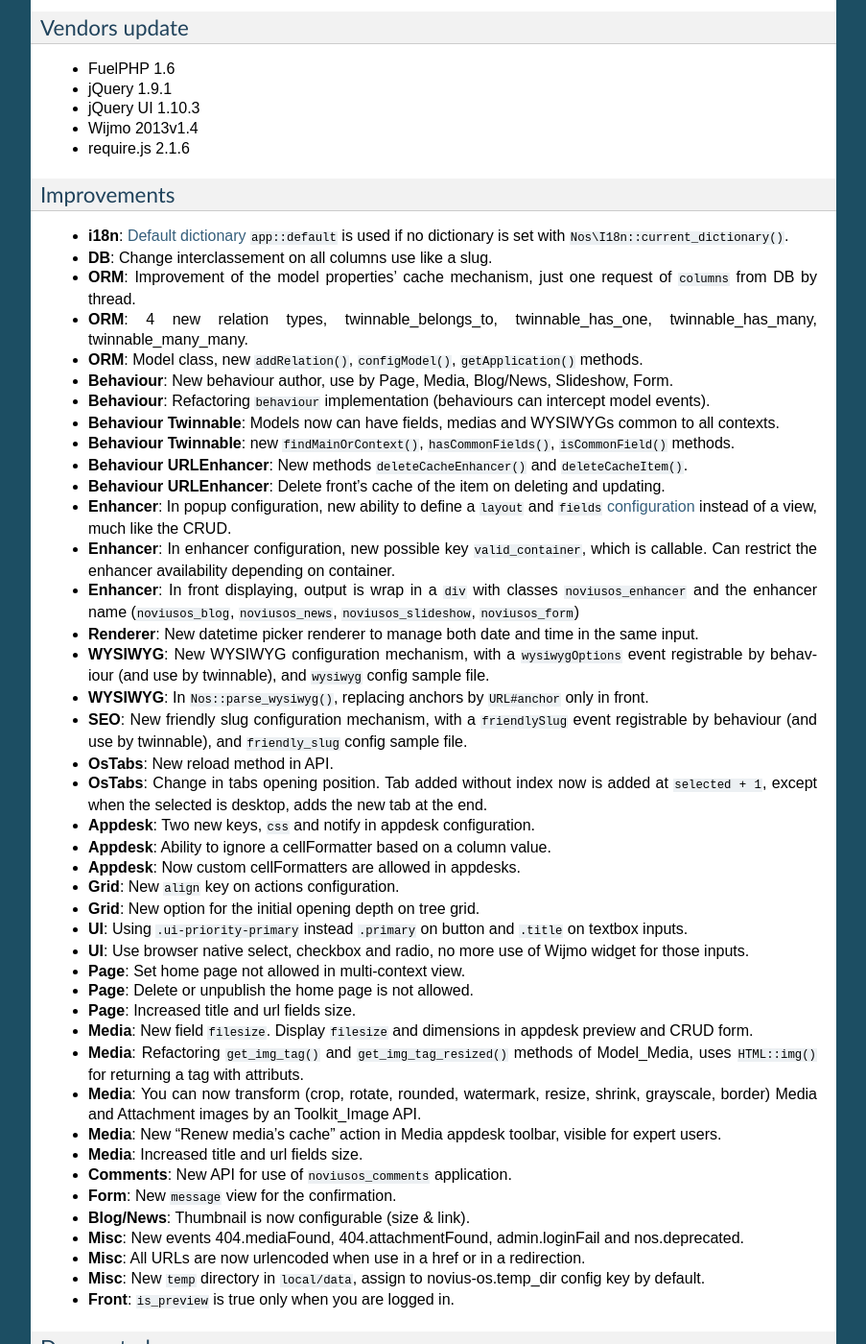
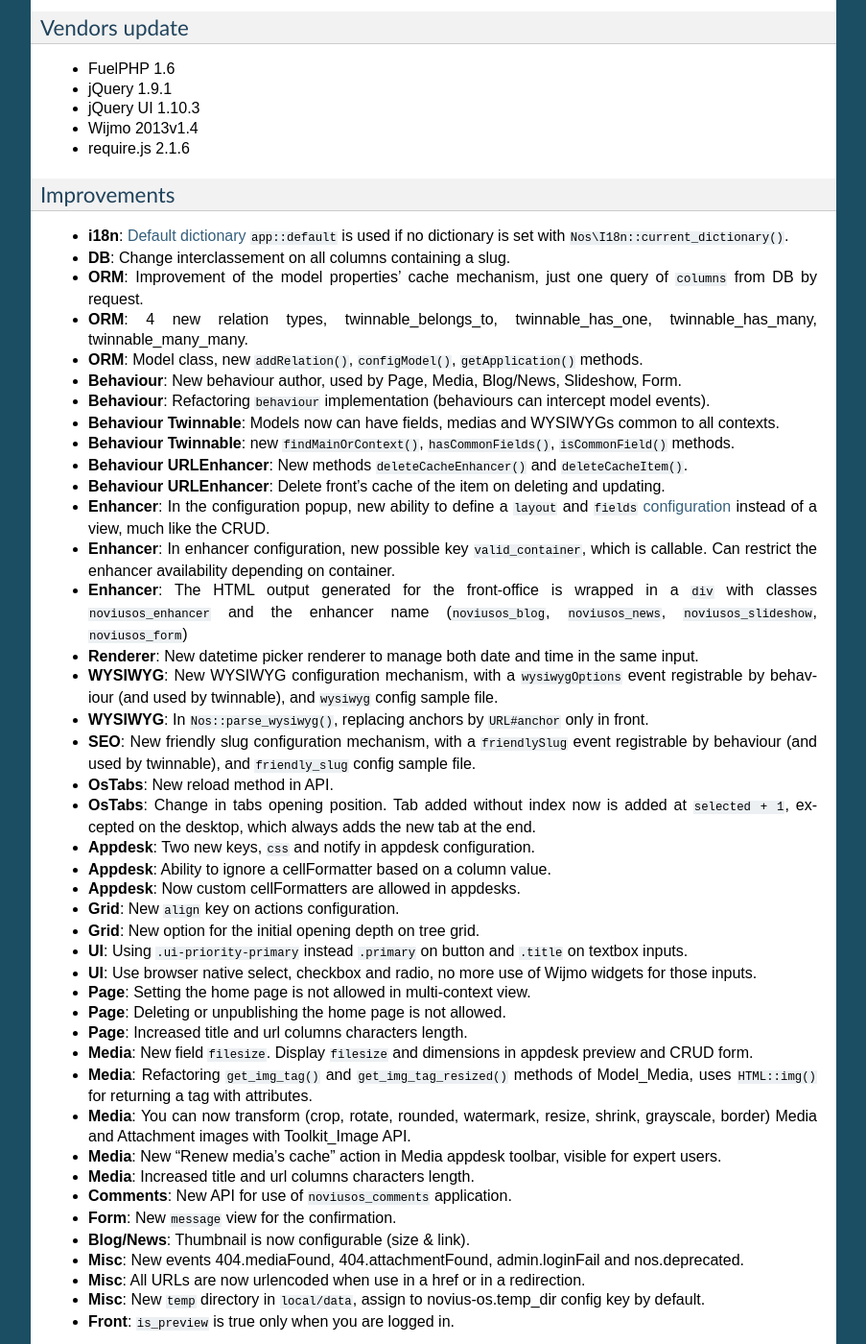
Before and after one commit to Meroje/documentation-en, a Sphinx documentation site: the page built from source/release/chiba.2.rst, in a window 1280 px wide and 1400 px high, scrolled down 577 px. Shown: the whole window at 96% size, without its empty margins (198-1101 px from the left). Built offline with Sphinx 7.4.7, drawn with Linux system fonts in a browser that asks for light colours; some of the changed text lies outside the part shown.

Commit message:
"Proof-reading 'Migrate from Chiba 1 to Chiba 2"

```diff
--- a/source/release/chiba.2.rst
+++ b/source/release/chiba.2.rst
@@ -37,40 +37,40 @@
 ------------
 
 * **i18n**: :doc:`Default dictionary </app_create/translate>` ``app::default`` is used if no dictionary is set with ``Nos\I18n::current_dictionary()``.
-* **DB**: Change interclassement on all columns use like a slug.
-* **ORM**: Improvement of the model properties' cache mechanism, just one request of ``columns`` from DB by thread.
+* **DB**: Change interclassement on all columns containing a slug.
+* **ORM**: Improvement of the model properties' cache mechanism, just one query of ``columns`` from DB by request.
 * **ORM**: 4 new relation types, :ref:`twinnable_belongs_to <api:php/relations/twinnable_belongs_to>`, :ref:`twinnable_has_one <api:php/relations/twinnable_has_one>`, :ref:`twinnable_has_many <api:php/relations/twinnable_has_many>`, :ref:`twinnable_many_many <api:php/relations/twinnable_many_many>`.
 * **ORM**: Model class, new ``addRelation()``, ``configModel()``, ``getApplication()`` methods.
-* **Behaviour**: New :ref:`behaviour author <api:php/behaviours/author>`, use by Page, Media, Blog/News, Slideshow, Form.
+* **Behaviour**: New :ref:`behaviour author <api:php/behaviours/author>`, used by Page, Media, Blog/News, Slideshow, Form.
 * **Behaviour**: Refactoring ``behaviour`` implementation (:ref:`behaviours can intercept model events <api:php/behaviours/behaviour_event>`).
 * **Behaviour Twinnable**: Models now can have :ref:`fields <api:php/behaviours/twinnable/configuration>`, :ref:`medias and WYSIWYGs <api:php/models/model/configuration>` common to all contexts.
 * **Behaviour Twinnable**: new ``findMainOrContext()``, ``hasCommonFields()``, ``isCommonField()`` :ref:`methods <api:php/behaviours/twinnable/methods>`.
 * **Behaviour URLEnhancer**: New :ref:`methods <api:php/behaviours/urlenhancer/methods>` ``deleteCacheEnhancer()`` and ``deleteCacheItem()``.
 * **Behaviour URLEnhancer**: Delete front's cache of the item on deleting and updating.
-* **Enhancer**: In popup configuration, new ability to define a ``layout`` and ``fields`` :doc:`configuration </app_create/enhancer>` instead of a view, much like the CRUD.
+* **Enhancer**: In the configuration popup, new ability to define a ``layout`` and ``fields`` :doc:`configuration </app_create/enhancer>` instead of a view, much like the CRUD.
 * **Enhancer**: In :ref:`enhancer configuration <api:metadata/enhancers>`, new possible key ``valid_container``, which is callable. Can restrict the enhancer availability depending on container.
-* **Enhancer**: In front displaying, output is wrap in a ``div`` with classes ``noviusos_enhancer`` and the enhancer name (``noviusos_blog``, ``noviusos_news``, ``noviusos_slideshow``, ``noviusos_form``)
+* **Enhancer**: The HTML output generated for the front-office is wrapped in a ``div`` with classes ``noviusos_enhancer`` and the enhancer name (``noviusos_blog``, ``noviusos_news``, ``noviusos_slideshow``, ``noviusos_form``)
 * **Renderer**: New :ref:`datetime picker <api:php/renderers/datetime>` renderer to manage both date and time in the same input.
-* **WYSIWYG**: :ref:`New WYSIWYG configuration mechanism <api:php/configuration/wysiwyg>`, with a ``wysiwygOptions`` event registrable by behaviour (and use by twinnable), and ``wysiwyg`` config sample file.
+* **WYSIWYG**: :ref:`New WYSIWYG configuration mechanism <api:php/configuration/wysiwyg>`, with a ``wysiwygOptions`` event registrable by behaviour (and used by twinnable), and ``wysiwyg`` config sample file.
 * **WYSIWYG**: In ``Nos::parse_wysiwyg()``, replacing anchors by ``URL#anchor`` only in front.
-* **SEO**: :ref:`New friendly slug configuration mechanism <api:php/configuration/friendly_slug>`, with a ``friendlySlug`` event registrable by behaviour (and use by twinnable), and ``friendly_slug`` config sample file.
+* **SEO**: :ref:`New friendly slug configuration mechanism <api:php/configuration/friendly_slug>`, with a ``friendlySlug`` event registrable by behaviour (and used by twinnable), and ``friendly_slug`` config sample file.
 * **OsTabs**: :ref:`New reload method <api:javascript/$container/nosTabs>` in API.
-* **OsTabs**: Change in tabs opening position. Tab added without index now is added at ``selected + 1``, except when the selected is desktop, adds the new tab at the end.
+* **OsTabs**: Change in tabs opening position. Tab added without index now is added at ``selected + 1``, excepted on the desktop, which always adds the new tab at the end.
 * **Appdesk**: Two new keys, ``css`` and :ref:`notify <api:php/configuration/application/appdesk/notify>` in :ref:`appdesk configuration <api:php/configuration/application/appdesk>`.
 * **Appdesk**: Ability to ignore a :ref:`cellFormatter <api:php/configuration/application/cellFormatters>` based on a column value.
 * **Appdesk**: Now :ref:`custom cellFormatters <api:php/configuration/application/cellFormatters/custom>` are allowed in appdesks.
 * **Grid**: New ``align`` key on :ref:`actions configuration <api:php/configuration/application/common/actions>`.
 * **Grid**: New option for the :ref:`initial opening depth <api:php/configuration/application/appdesk/appdesk>` on tree grid.
 * **UI**: Using ``.ui-priority-primary`` instead ``.primary`` on button and ``.title`` on textbox inputs.
-* **UI**: Use browser native select, checkbox and radio, no more use of Wijmo widget for those inputs.
-* **Page**: Set home page not allowed in multi-context view.
-* **Page**: Delete or unpublish the home page is not allowed.
-* **Page**: Increased title and url fields size.
+* **UI**: Use browser native select, checkbox and radio, no more use of Wijmo widgets for those inputs.
+* **Page**: Setting the home page is not allowed in multi-context view.
+* **Page**: Deleting or unpublishing the home page is not allowed.
+* **Page**: Increased title and url columns characters length.
 * **Media**: New field ``filesize``. Display ``filesize`` and dimensions in appdesk preview and CRUD form.
-* **Media**: Refactoring ``get_img_tag()`` and ``get_img_tag_resized()`` methods of :ref:`Model_Media <api:php/models/media/model_media/methods>`, uses ``HTML::img()`` for returning a tag with attributs.
-* **Media**: You can now transform (crop, rotate, rounded, watermark, resize, shrink, grayscale, border) Media and Attachment images by an :ref:`Toolkit_Image API <api:php/classes/toolkit_image>`.
+* **Media**: Refactoring ``get_img_tag()`` and ``get_img_tag_resized()`` methods of :ref:`Model_Media <api:php/models/media/model_media/methods>`, uses ``HTML::img()`` for returning a tag with attributes.
+* **Media**: You can now transform (crop, rotate, rounded, watermark, resize, shrink, grayscale, border) Media and Attachment images with :ref:`Toolkit_Image API <api:php/classes/toolkit_image>`.
 * **Media**: New "Renew media's cache" action in Media appdesk toolbar, visible for expert users.
-* **Media**: Increased title and url fields size.
+* **Media**: Increased title and url columns characters length.
 * **Comments**: New API for use of ``noviusos_comments`` application.
 * **Form**: New ``message`` view for the confirmation.
 * **Blog/News**: :ref:`Thumbnail is now configurable (size & link) <api:applications/noviusos_blognews>`.
```
Also changed, not shown: source/release/migrate_from_chiba.1_to_chiba.2.rst (+12 -12 lines).
